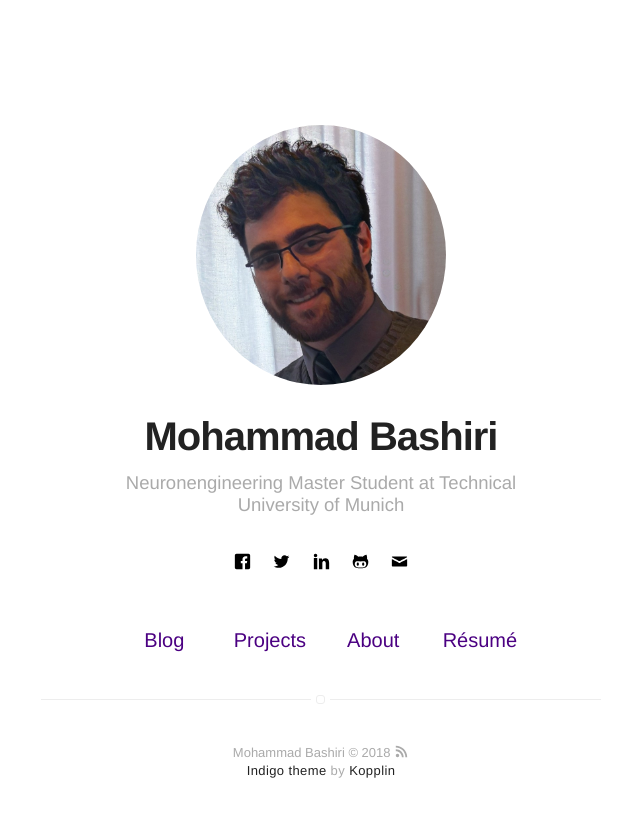
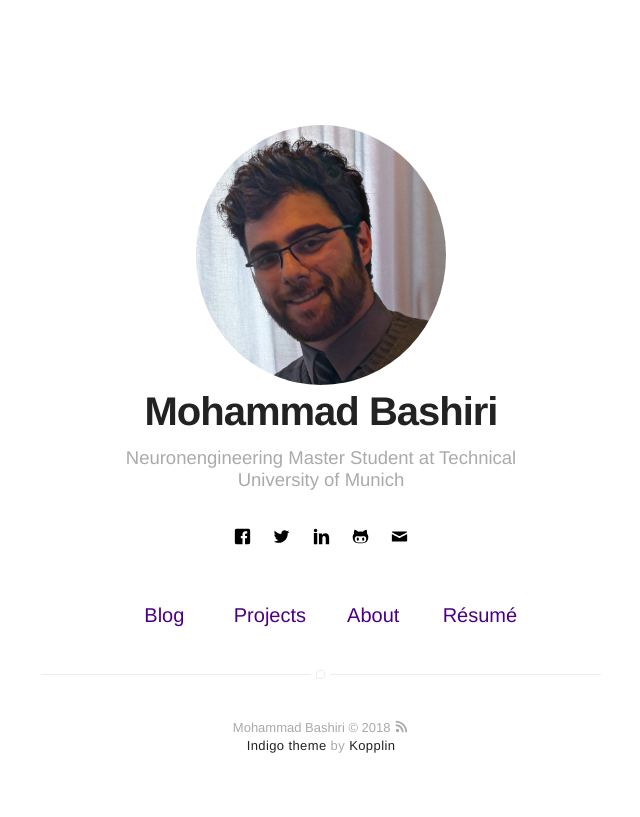
Before and after one commit to mohammadbashiri/mohammadbashiri.github.io-old, a Jekyll site: the page built from index.html, in a window 1280 px wide. Shown: the top 817 px of the page, without its empty margins (319-959 px from the left). Built offline with Jekyll 4.4.1, drawn with Linux system fonts in a browser that asks for light colours.

```diff
--- a/_sass/components/header.sass
+++ b/_sass/components/header.sass
@@ -7,7 +7,7 @@
 
     > .link > .selfie
         width: 250px
-        margin-bottom: 25px
+        margin-bottom: 0px
         border-radius: 100%
         transition: all .2s
         box-shadow: 0
```
